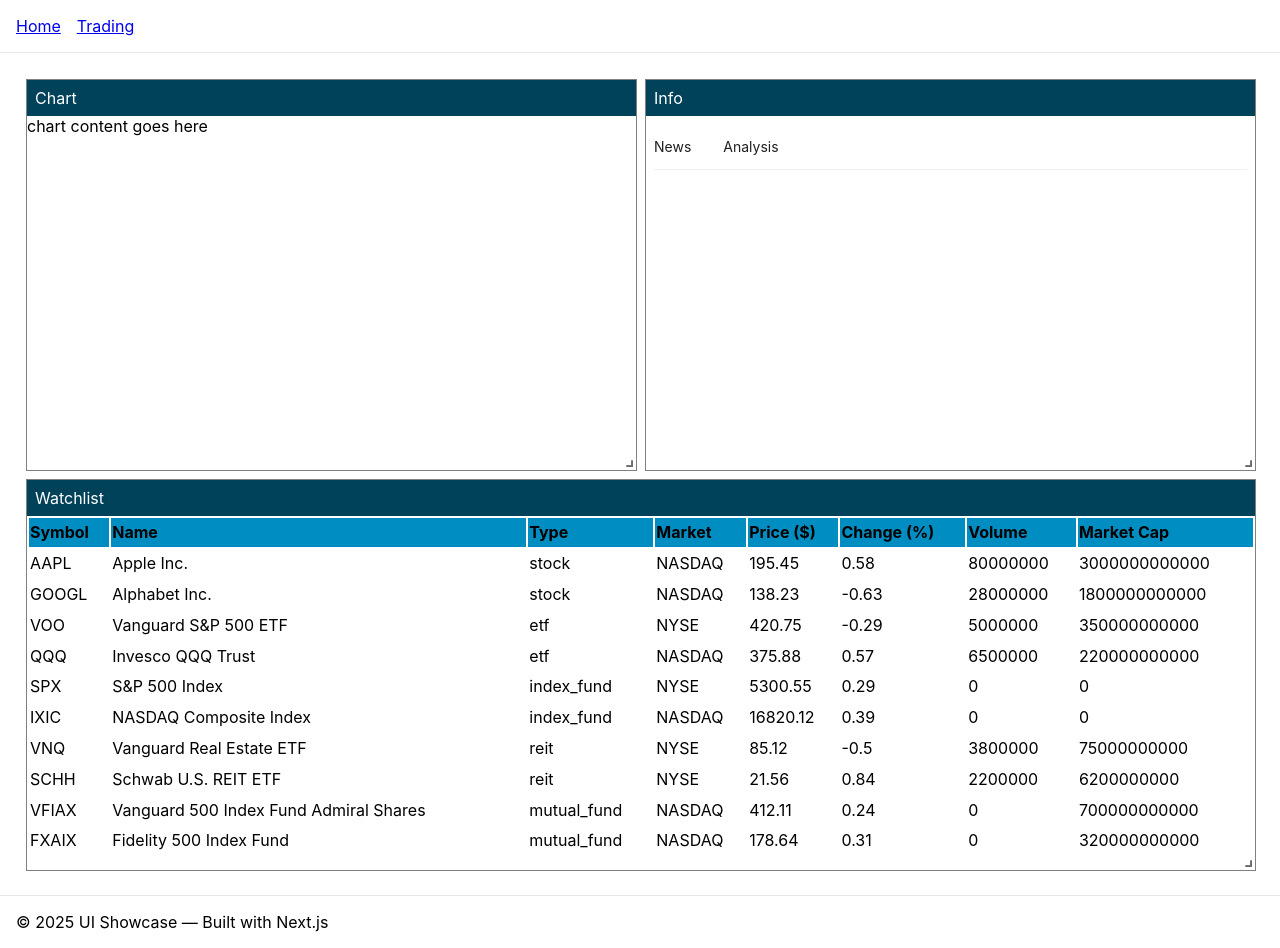
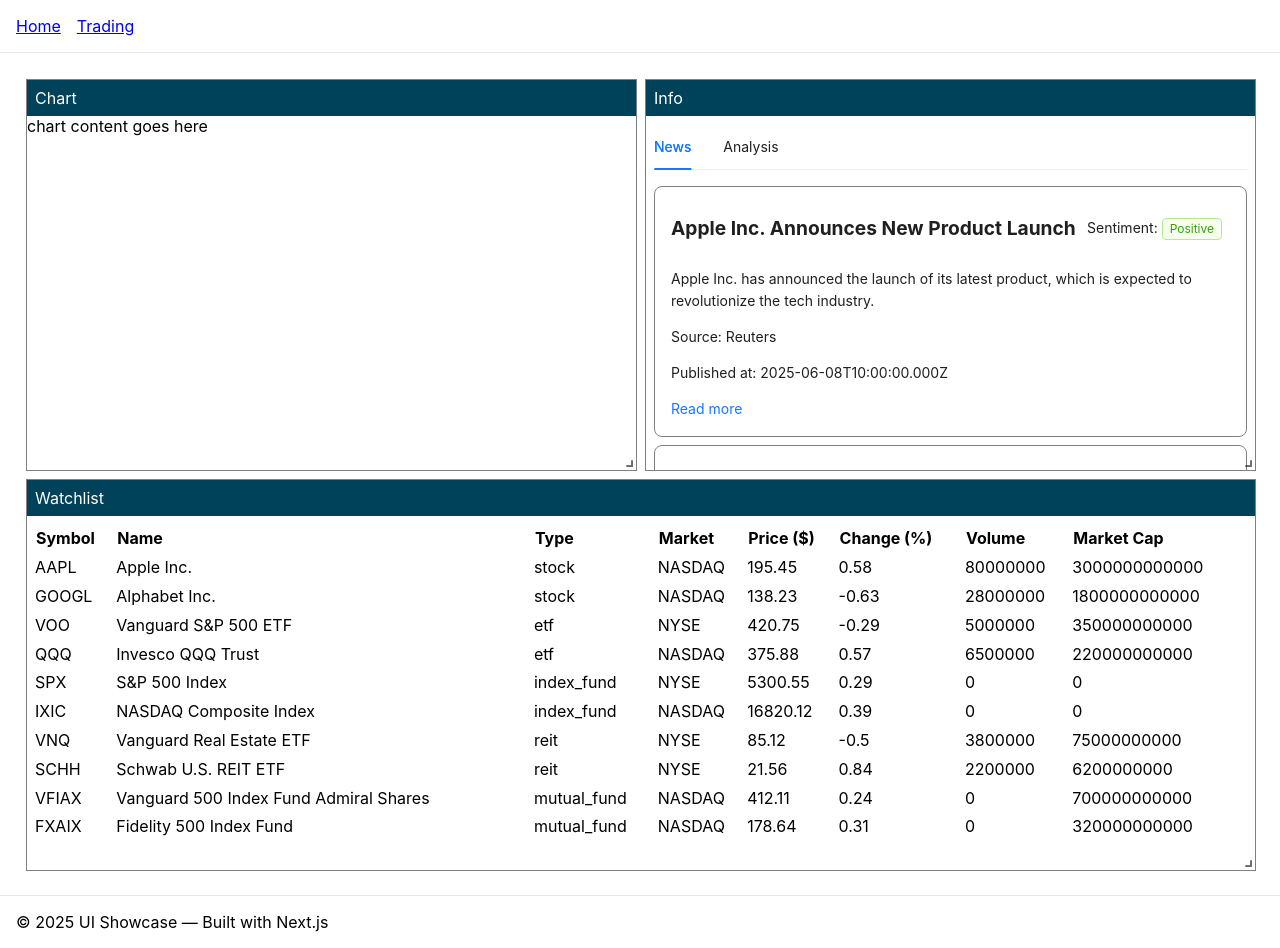
Before and after one commit to pohti/patrick-chen-portfolio, a Next.js app: page /trading in a window 1280 px wide. Shown: the top 948 px of the page. Built offline with nearby package versions, Linux system fonts and the light colour scheme.

Commit message:
style: watch list table

```diff
--- a/src/app/globals.css
+++ b/src/app/globals.css
@@ -7,7 +7,7 @@
   --background: #f9fafb; /* light gray background */
   --border: #e5e7eb; /* light border color (Tailwind's gray-200) */
   --bg-primary: #00425a; /* dark background for primary elements */
-  --bg-secondary: #008dc1; /* TODO: style the grids */
+  --bg-secondary: #00a1dc3b; /* TODO: style the grids */
   --text-primary: #fff;
 }
 
--- a/src/app/trading/Info.tsx
+++ b/src/app/trading/Info.tsx
@@ -1,3 +1,4 @@
+'use client';
 import React, { useState } from 'react';
 import { Tabs } from 'antd';
 import type { TabsProps } from 'antd';
@@ -7,11 +8,7 @@
 import News from '@/components/News/News';
 
 const Info = () => {
-  const [activeTab, setActiveTab] = useState<string>('1');
-  const onChange = (key: string) => {
-    console.log(key);
-    setActiveTab(key);
-  };
+  const [activeTab, setActiveTab] = useState<string>('news');
 
   const items: TabsProps['items'] = [
     {
@@ -38,7 +35,7 @@
           defaultActiveKey={activeTab}
           activeKey={activeTab}
           items={items}
-          onChange={onChange}
+          onChange={setActiveTab}
         />
       </div>
     </div>
--- a/src/app/trading/WatchList.css
+++ b/src/app/trading/WatchList.css
@@ -1,9 +1,24 @@
+table.watch-list {
+  border-spacing: 0;
+}
+
 table > thead {
   font-weight: bold;
   /* TODO: use theme color */
-  background-color: var(--bg-secondary);
+  /* background-color: var(--bg-secondary); */
 }
 
 tr {
   height: 1.8rem;
 }
+tr.equity-row:hover {
+  background-color: var(--bg-secondary);
+}
+
+td {
+  margin: 0;
+  padding: 0;
+}
+td:hover {
+  cursor: pointer;
+}
--- a/src/app/trading/WatchList.tsx
+++ b/src/app/trading/WatchList.tsx
@@ -43,12 +43,12 @@
   const handleRowClick = (equity: Equity) => setCurrentEquity(equity);
 
   return (
-    <div className="watch-list">
+    <div>
       <DragHandle text="Watchlist" />
       {/* TODO: make the columns resizable */}
       {/* TODO: make the table scrollable */}
-      <div>
-        <table className="min-w-full text-sm text-left">
+      <div style={{ padding: '0.5rem' }}>
+        <table className="min-w-full text-sm text-left watch-list">
           <thead>
             {table.getHeaderGroups().map((headerGroup) => (
               <tr key={headerGroup.id}>
@@ -65,7 +65,11 @@
           </thead>
           <tbody>
             {table.getRowModel().rows.map((row) => (
-              <tr key={row.id} onClick={() => handleRowClick(row.original)}>
+              <tr
+                className="equity-row"
+                key={row.id}
+                onClick={() => handleRowClick(row.original)}
+              >
                 {row.getVisibleCells().map((cell) => (
                   <td key={cell.id} className="px-6 py-4">
                     {flexRender(cell.column.columnDef.cell, cell.getContext())}
--- a/src/components/News/News.tsx
+++ b/src/components/News/News.tsx
@@ -1,52 +1,14 @@
 'use client';
 import { useEquityStore } from '@/store/equity';
 import React from 'react';
-import { mockedNews, type NewsData } from './data';
-import { Tag } from 'antd';
+import { mockedNews } from './data';
 
 import './News.css';
-
-const NewsCard = ({
-  title,
-  details,
-  source,
-  publishedAt,
-  sentiment,
-}: NewsData) => {
-  return (
-    <div className="news-card">
-      <div className="news-card-header-row">
-        <span>{title}</span>
-        {sentiment && (
-          <p>
-            Sentiment:{' '}
-            <Tag
-              color={
-                sentiment === 'positive'
-                  ? 'green'
-                  : sentiment === 'negative'
-                    ? 'red'
-                    : 'blue'
-              }
-            >
-              {sentiment.charAt(0).toUpperCase() + sentiment.slice(1)}
-            </Tag>
-          </p>
-        )}
-      </div>
-      <p>{details}</p>
-      <p>Source: {source}</p>
-      <p>Published at: {new Date(publishedAt).toLocaleString()}</p>
-
-      <a href={'#'} rel="noopener noreferrer">
-        Read more
-      </a>
-    </div>
-  );
-};
+import NewsCard from './NewsCard';
 
 const News = () => {
   const { currentEquity } = useEquityStore();
+  console.log('news: currentEquity', currentEquity);
 
   if (currentEquity)
     return (
--- /dev/null
+++ b/src/components/News/NewsCard.tsx
@@ -0,0 +1,45 @@
+'use client';
+
+import { Tag } from 'antd';
+import { type NewsData } from './data';
+
+const NewsCard = ({
+  title,
+  details,
+  source,
+  publishedAt,
+  sentiment,
+}: NewsData) => {
+  return (
+    <div className="news-card">
+      <div className="news-card-header-row">
+        <span>{title}</span>
+        {sentiment && (
+          <p>
+            Sentiment:{' '}
+            <Tag
+              color={
+                sentiment === 'positive'
+                  ? 'green'
+                  : sentiment === 'negative'
+                    ? 'red'
+                    : 'blue'
+              }
+            >
+              {sentiment.charAt(0).toUpperCase() + sentiment.slice(1)}
+            </Tag>
+          </p>
+        )}
+      </div>
+      <p>{details}</p>
+      <p>Source: {source}</p>
+      <p>Published at: {new Date(publishedAt).toISOString()}</p>
+
+      <a href={'#'} rel="noopener noreferrer">
+        Read more
+      </a>
+    </div>
+  );
+};
+
+export default NewsCard;
```
